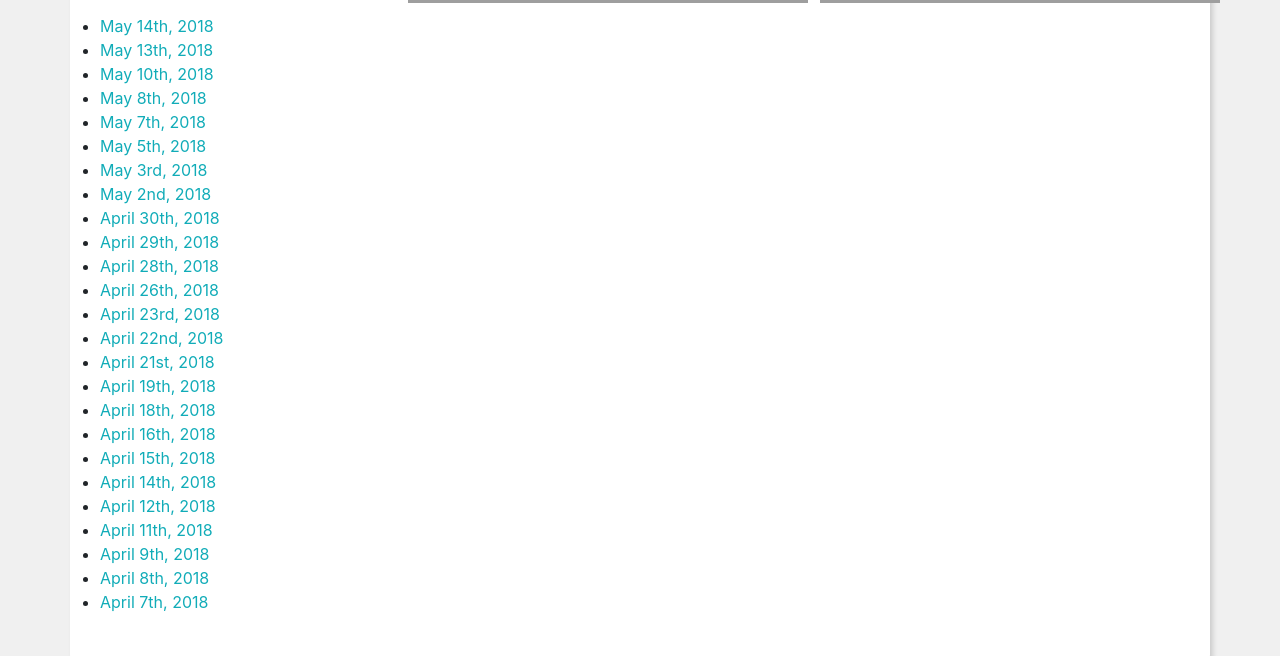
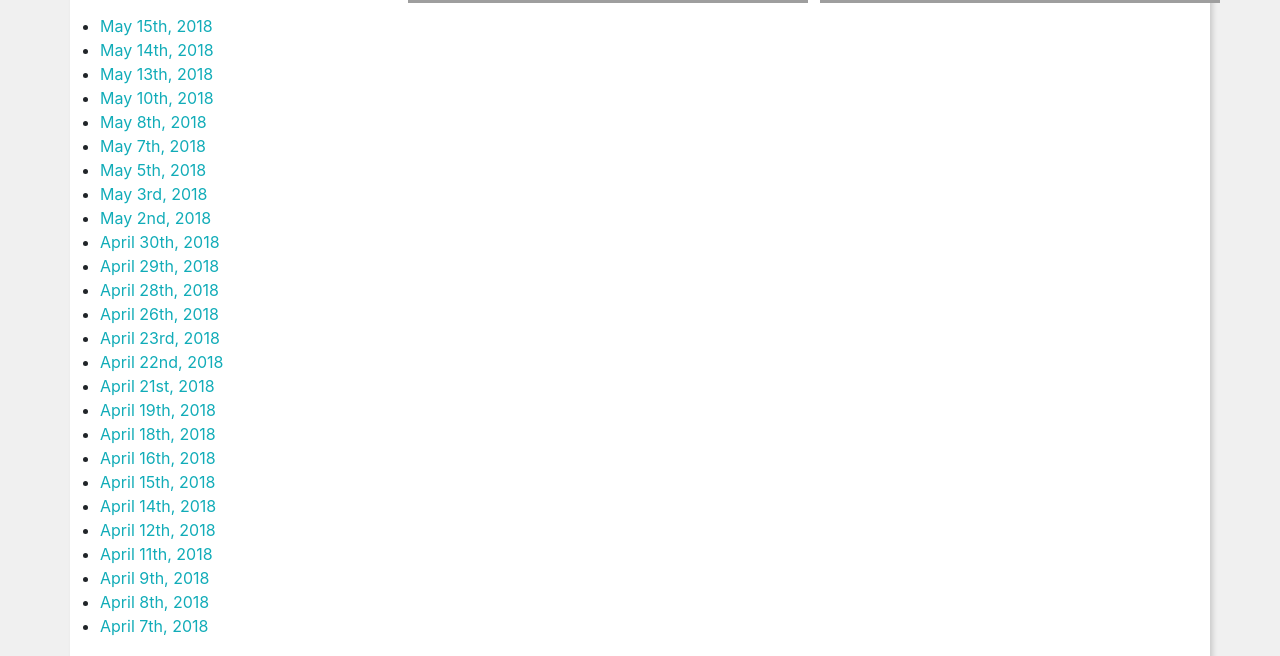
Before and after one commit to DeviCatOutlet/devicatoutlet.github.io, a Jekyll site: the page built from gratitudeboard.md, in a window 1280 px wide and 900 px high, scrolled down 1286 px, cut to the strip 244-900 px from the top of the window. Built offline with Jekyll 4.4.1, drawn with Linux system fonts in a browser that asks for light colours; nearby versions of some CDN libraries; our own code applies the rules of GitHub Pages for plain Markdown files.

Commit message:
Import Gratitude Board from Twitter

```diff
--- a/gratitudeboard.md
+++ b/gratitudeboard.md
@@ -11,6 +11,7 @@
 
 ## Twitch Gratitude Board
 
+* [May 15th, 2018](https://twitter.com/DeviCatOutlet/status/996203659989061632)
 * [May 14th, 2018](https://twitter.com/DeviCatOutlet/status/995838919768969216)
 * [May 13th, 2018](https://twitter.com/DeviCatOutlet/status/995475391333781504)
 * [May 10th, 2018](https://twitter.com/DeviCatOutlet/status/994385274179391489)
```
